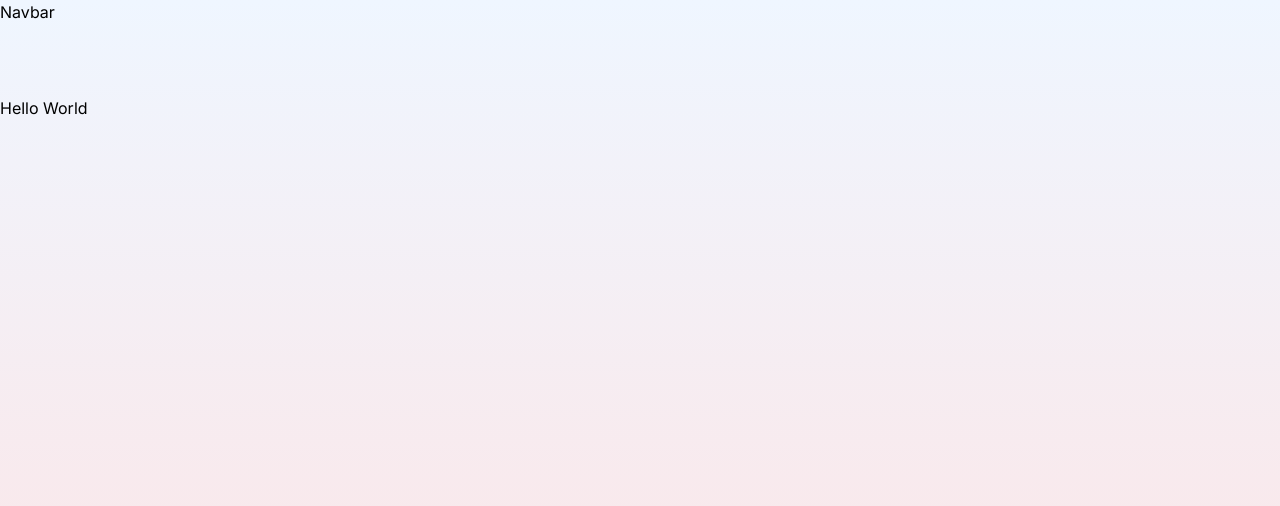
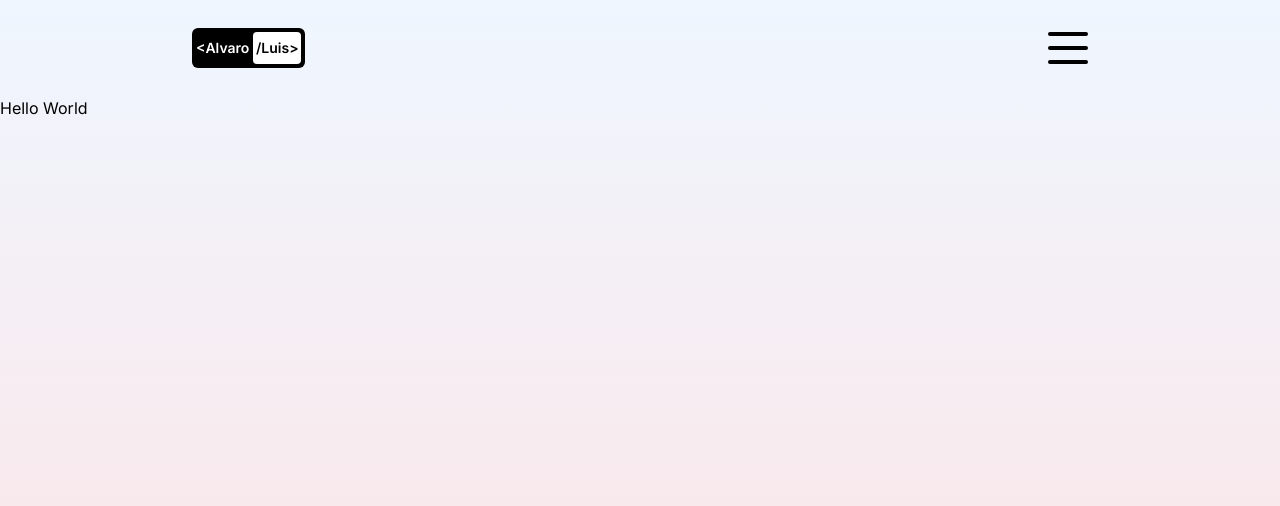
Before and after one commit to agt1984/myPortfolio2.0, a Next.js app: page / in a window 1280 px wide. Shown: the top 506 px of the page. Built offline with nearby package versions, Linux system fonts and the light colour scheme.

Commit message:
nav bar with logo and hamburguer menu, not working yet

```diff
--- a/src/app/layout.js
+++ b/src/app/layout.js
@@ -1,6 +1,6 @@
 import { Inter } from "next/font/google";
 import "./globals.css";
-import Navbar from "@/components/navbar";
+import Navbar from "../components/navbar";
 
 const inter = Inter({ subsets: ["latin"] });
 
--- a/src/components/navbar.jsx
+++ b/src/components/navbar.jsx
@@ -1,7 +1,31 @@
+import Link from "next/link";
+
 const Navbar = () => {
     return (
-        <div className="">Navbar</div>
-     );
+      <div className="h-full flex items-center justify-between px-4 sm:px-8 md:px-12 lg:px-20 xl:px-48">
+        {/*LOGO*/}
+        <div className="">
+          <Link
+            href="/"
+            className="text-sm bg-black rounded-md p-1 font-semibold flex items-center justify-center"
+          >
+            <span className="text-white mr-1"> &lt;Alvaro</span>
+            <spam className="w-12 h-8 rounded bg-white text-black flex items-center justify-center">
+              /Luis&gt;
+            </spam>
+          </Link>
+        </div>
+        {/*Menu RESPNSIVE */}
+        <div className="">
+          {/*Menu button */}
+          <button className="w-10 h-8 flex flex-col justify-between">
+            <div className="w-10 h-1 bg-black rounded"></div>
+            <div className="w-10 h-1 bg-black rounded"></div>
+            <div className="w-10 h-1 bg-black rounded"></div>
+          </button>
+        </div>
+      </div>
+    );
 }
 
 export default Navbar;
```
